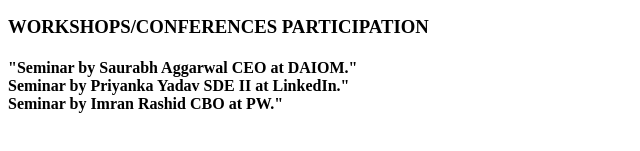
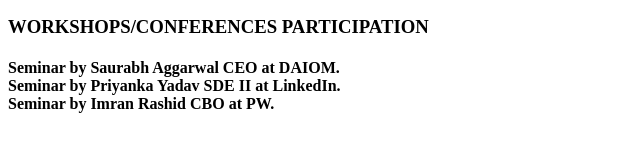
Before and after one commit to ashusomehow/ResumeV1, a plain HTML site: page index.html in a window 1280 px wide. Shown: the part 545-696 px from the top of the page, 0-640 px from the left. Drawn offline with Linux system fonts and the light colour scheme.

Commit message:
Update index.html

```diff
--- a/index.html
+++ b/index.html
@@ -24,11 +24,11 @@
         <p>Indian Institute of Technology Guwahati 2027 (Current) </p>
         <h3>WORKSHOPS/CONFERENCES PARTICIPATION</h3>
         <h4>
-        "Seminar by Saurabh Aggarwal CEO at DAIOM."
+        Seminar by Saurabh Aggarwal CEO at DAIOM.
         <br>
-        Seminar by Priyanka Yadav SDE II at LinkedIn."
+        Seminar by Priyanka Yadav SDE II at LinkedIn.
         <br>
-        Seminar by Imran Rashid CBO at PW."
+        Seminar by Imran Rashid CBO at PW.
         </h4>
         </body>
         </html>
```
